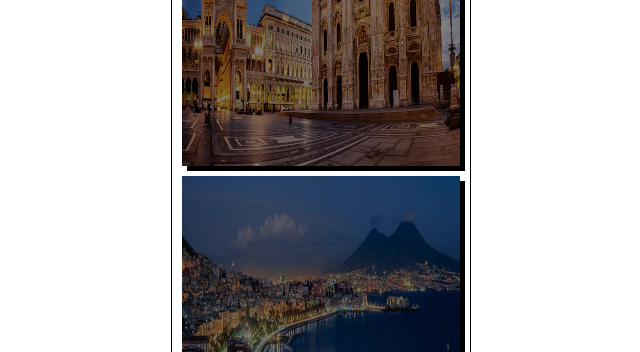
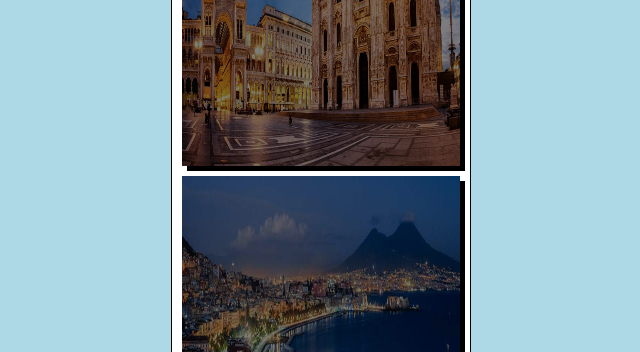
Before and after one commit to aldooow/htmlcss-airbnb, a plain HTML site: page index.html in a window 1280 px wide. Shown: the part 245-597 px from the top of the page, without its empty margins (319-959 px from the left). Drawn offline with Linux system fonts and the light colour scheme.

```diff
--- a/css/style.css
+++ b/css/style.css
@@ -6,8 +6,12 @@
 }
 /* END RESET */
 
+body {
+  background: lightblue;
+}
 /* container */
 .container {
+  background: white;
   position: relative;
   width: 300px;
   height: auto;
```
